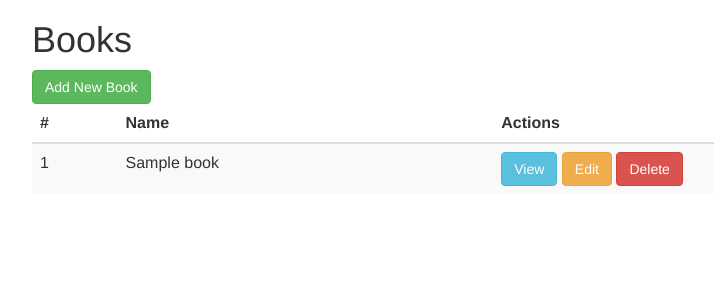
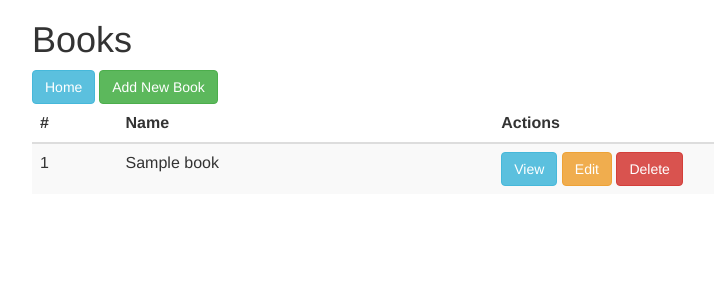
Before and after one commit to arafatazam/ci3_demo, a CodeIgniter app: page /arafat/index.php/book in a window 1280 px wide. Shown: the top 300 px of the page, without its empty margins (38-752 px from the left). Run offline with CodeIgniter, Linux system fonts and the light colour scheme; tables that the repository leaves empty or names only in its code hold one stand-in row (values such as "Sample post").

Commit message:
index of Book and Documentary edited for Home button

```diff
--- a/application/views/book/index.php
+++ b/application/views/book/index.php
@@ -1,4 +1,5 @@
 <h1>Books</h1>
+<a class="btn btn-info btn-large" href="<?php echo site_url(); ?>">Home</a>
 <a class="btn btn-success btn-large" href="<?php echo site_url('book/create'); ?>">Add New Book</a>
 <table class="table table-striped">
     <thead>
--- a/application/views/documentary/index.php
+++ b/application/views/documentary/index.php
@@ -1,4 +1,5 @@
 <h1>Documentaries</h1>
+<a class="btn btn-info btn-large" href="<?php echo site_url(); ?>">Home</a>
 <a class="btn btn-success btn-large" href="<?php echo site_url('documentary/create'); ?>">Add New Documentary</a>
 <table class="table table-striped">
     <thead>
```
